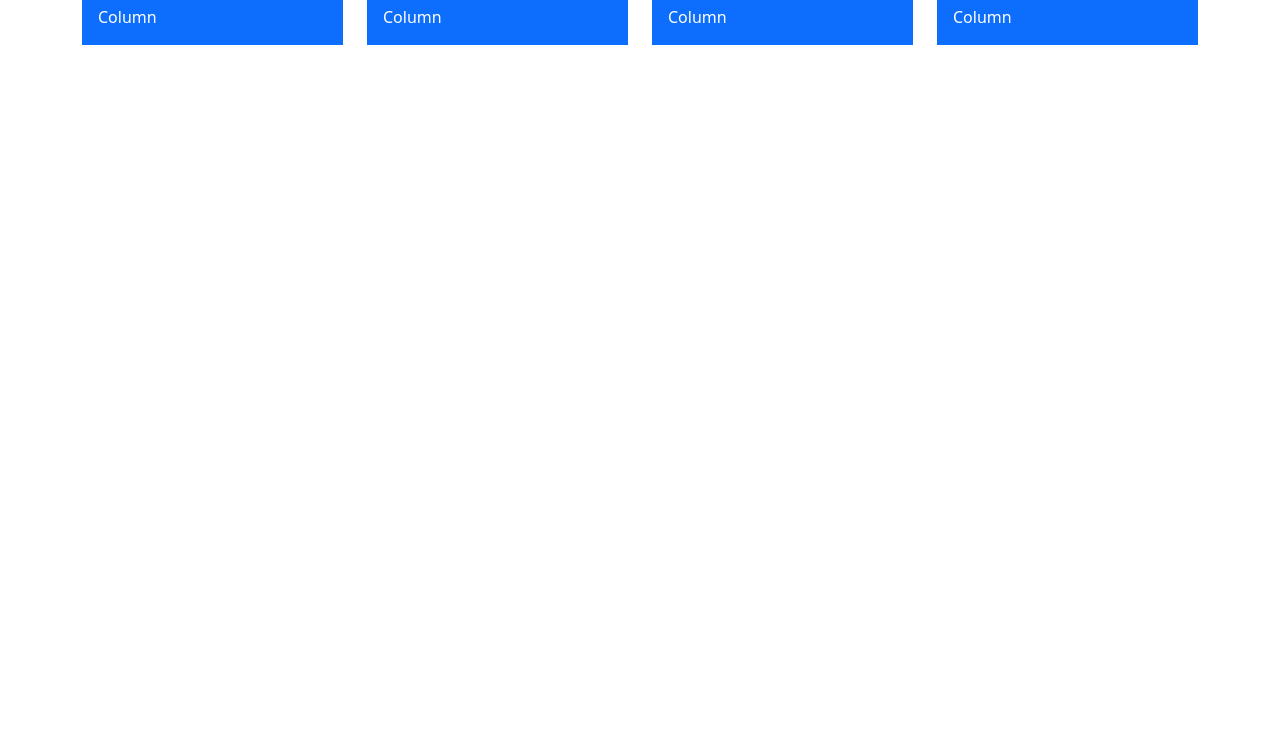
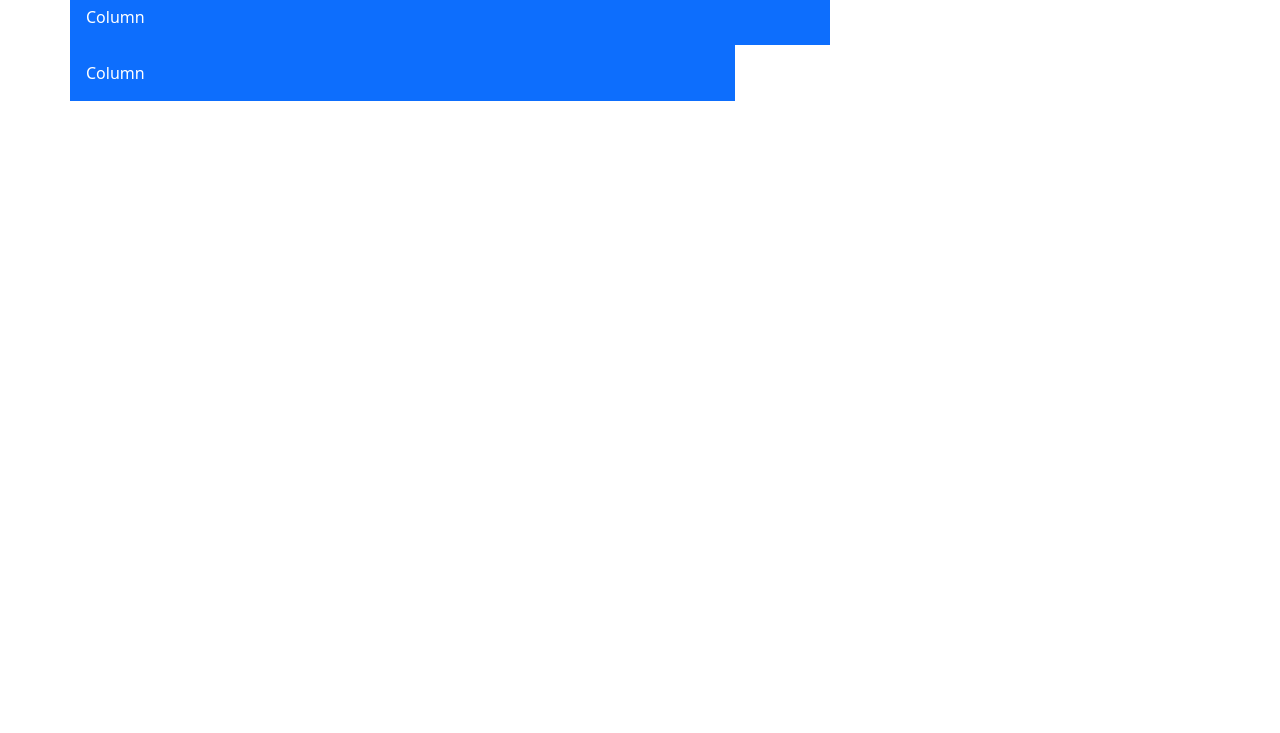
Before and after one commit to OSHIN-ELIZABETH/bootstrap, a plain HTML site: page Lesson 1/index.html in a window 1280 px wide. Shown: the part 67-800 px from the top of the page. Drawn offline with nearby package versions, Linux system fonts and the light colour scheme.

Commit message:
working with columns

```diff
--- a/Lesson 1/index.html
+++ b/Lesson 1/index.html
@@ -11,27 +11,17 @@
     <h1>Hello world!</h1>
   <div class="container">
     <div class="row">
-       <div class="col">
+       <div class="col-8 g-0">
         <div class="bg-primary text-white p-3">
             Column
         </div>
        </div>
-       <div class="col">
-        <div class="bg-primary text-white p-3">
-            Column
-        </div>
-       </div>
-       <div class="col">
+       <div class="col-7 g-0">
         <div class="bg-primary text-white p-3">
             Column
         </div>
        </div>
 
-       <div class="col">
-        <div class="bg-primary text-white p-3">
-            Column
-        </div>
-       </div>
 
     </div>
   </div>
```
